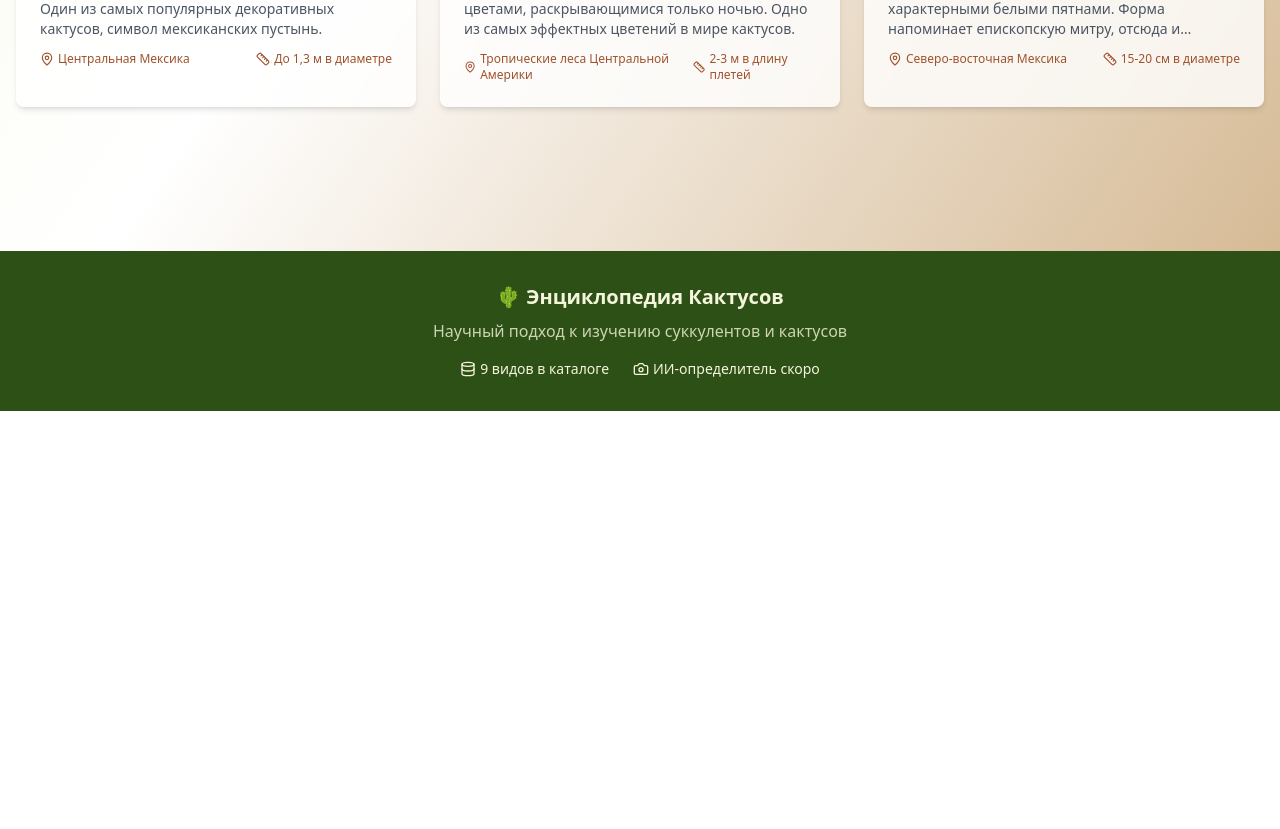
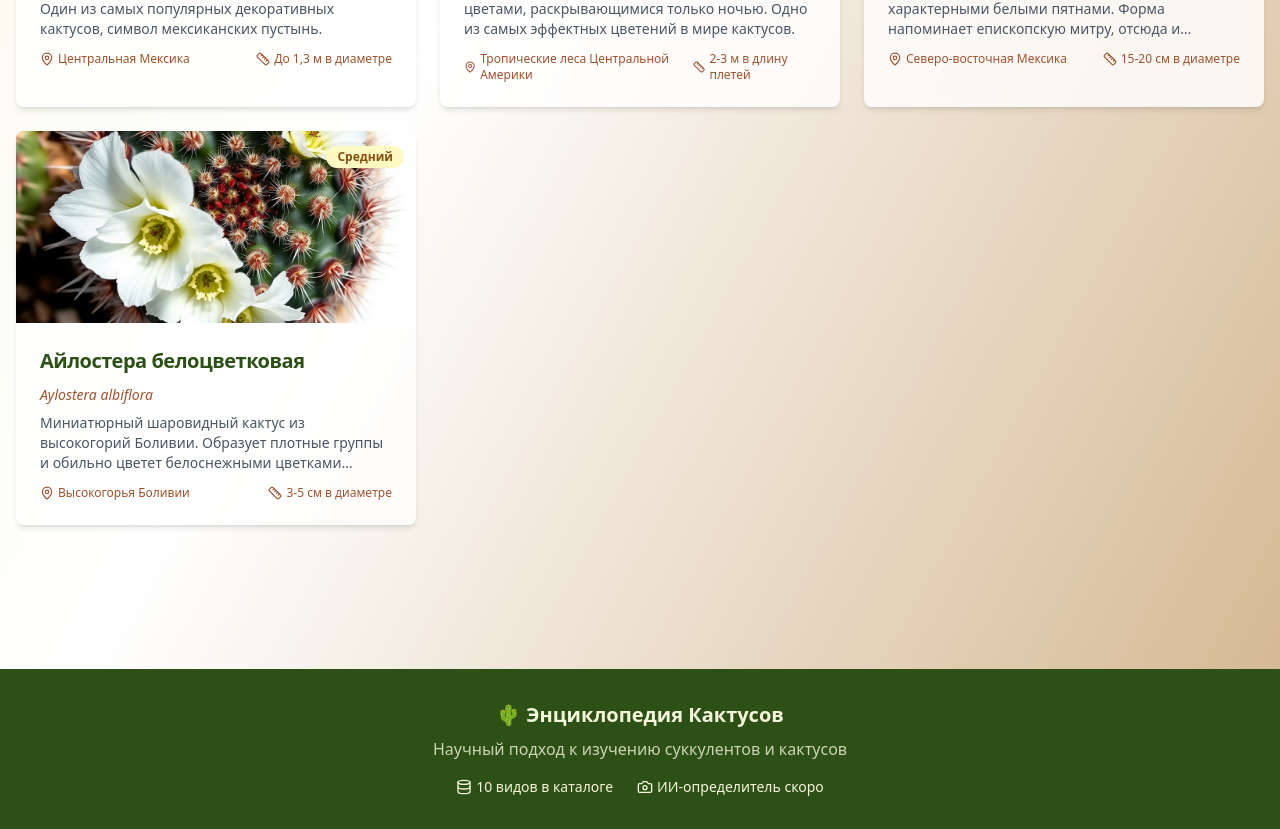
Before and after one commit to pr-poehali-dev/cactus-collection-project, a React (Vite) app: page / in a window 1280 px wide. Shown: the part 1503-2332 px from the top of the page. Before the commit the page ends 1914 px from the top, so only its background shows below. Built offline with nearby package versions, Linux system fonts and the light colour scheme.

Commit message:
Добавить кактус Айлостера белоцветковая

```diff
--- a/src/data/cactusData.ts
+++ b/src/data/cactusData.ts
@@ -179,5 +179,23 @@ export const cactusData: CactusSpecies[] = [
     blooming: 'Лето, желтые цветы на верхушке',
     size: '15-20 см в диаметре',
     difficulty: 'Сложный'
+  },
+  {
+    id: '10',
+    name: 'Айлостера белоцветковая',
+    scientificName: 'Aylostera albiflora',
+    family: 'Cactaceae',
+    description: 'Миниатюрный шаровидный кактус из высокогорий Боливии. Образует плотные группы и обильно цветет белоснежными цветками весной.',
+    origin: 'Высокогорья Боливии, Анды',
+    care: {
+      watering: 'Осторожный полив в период роста, зимой сухое содержание',
+      light: 'Яркий свет с притенением от полуденного солнца',
+      temperature: '15-25°C летом, 5-10°C зимой для стимуляции цветения',
+      soil: 'Очень дренированная минеральная смесь с песком'
+    },
+    image: '/img/db349199-55d7-4136-8a92-9a721b80b8e8.jpg',
+    blooming: 'Март-май, белые цветы диаметром до 3 см',
+    size: '3-5 см в диаметре',
+    difficulty: 'Средний'
   }
 ];
```
Also changed, not shown: public/img/db349199-55d7-4136-8a92-9a721b80b8e8.jpg (added).
